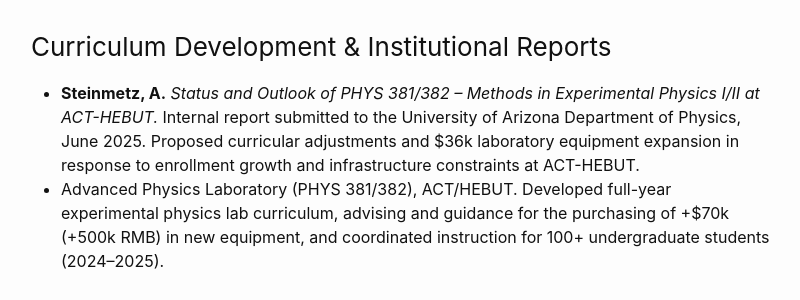
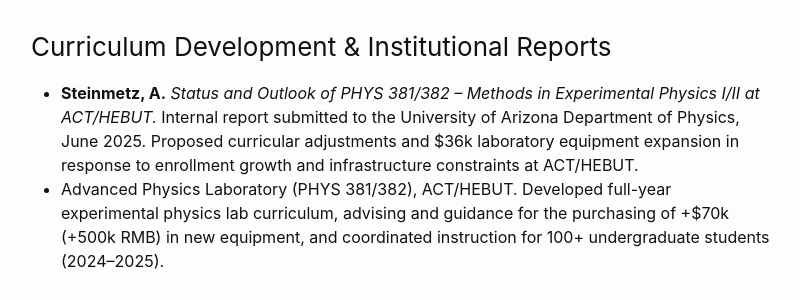
Before and after one commit to ajsteinmetz/ajsteinmetz.github.io, a Jekyll site: the page built from cv.md, in a window 1280 px wide and 900 px high, scrolled down 4847 px. Shown: the part 177-477 px from the top of the window, without its empty margins (239-1039 px from the left). Built offline with Jekyll 4.4.1, drawn with Linux system fonts in a browser that asks for light colours; our own code applies the rules of GitHub Pages for plain Markdown files; comment, search, counter and statistics services are not loaded.

Commit message:
Update cv.md

```diff
--- a/cv.md
+++ b/cv.md
@@ -109,7 +109,7 @@
 - **TA Courses at UA (Dept. of Physics, Dept. of Chemistry & Biochemistry):** Intro. to Scientific Computing (2017), Intro. Electricity & Magnetism (2017), Methods in Exp. Physics I/II (2018, 2019), Intro. Mechanics I/II Lab (2020), Intro. Physics I/II Lab (2020), General Chemistry I(Honors)/II Lab (2019, 2021--2023)
 
 ### Curriculum Development & Institutional Reports
- - <b>Steinmetz, A.</b> <i>Status and Outlook of PHYS 381/382 -- Methods in Experimental Physics I/II at ACT-HEBUT.</i> Internal report submitted to the University of Arizona Department of Physics, June 2025. Proposed curricular adjustments and $36k laboratory equipment expansion in response to enrollment growth and infrastructure constraints at ACT-HEBUT.
+ - <b>Steinmetz, A.</b> <i>Status and Outlook of PHYS 381/382 -- Methods in Experimental Physics I/II at ACT/HEBUT.</i> Internal report submitted to the University of Arizona Department of Physics, June 2025. Proposed curricular adjustments and $36k laboratory equipment expansion in response to enrollment growth and infrastructure constraints at ACT/HEBUT.
  - Advanced Physics Laboratory (PHYS 381/382), ACT/HEBUT. Developed full-year experimental physics lab curriculum, advising and guidance for the purchasing of +\$70k (+500k RMB) in new equipment, and coordinated instruction for 100+ undergraduate students (2024--2025).
 
 ### Academic Service
```
